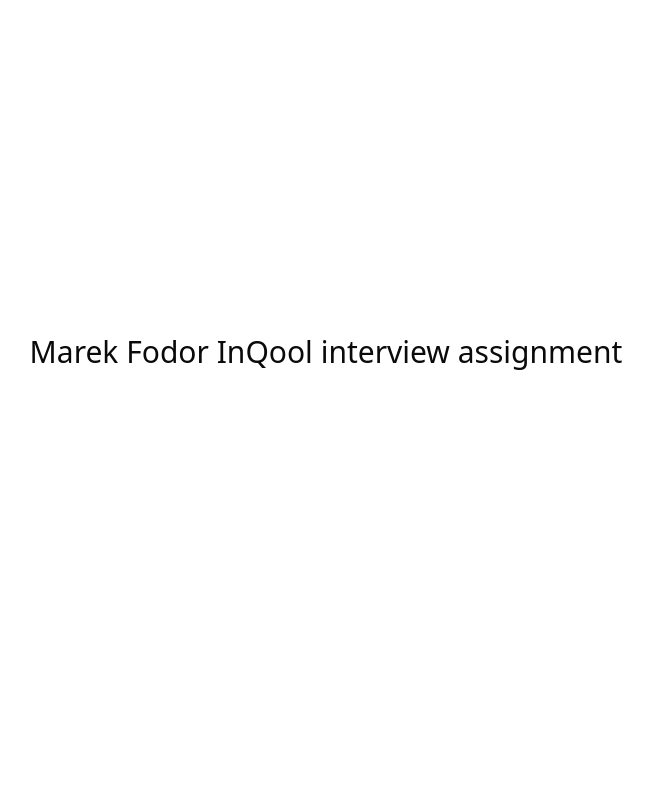
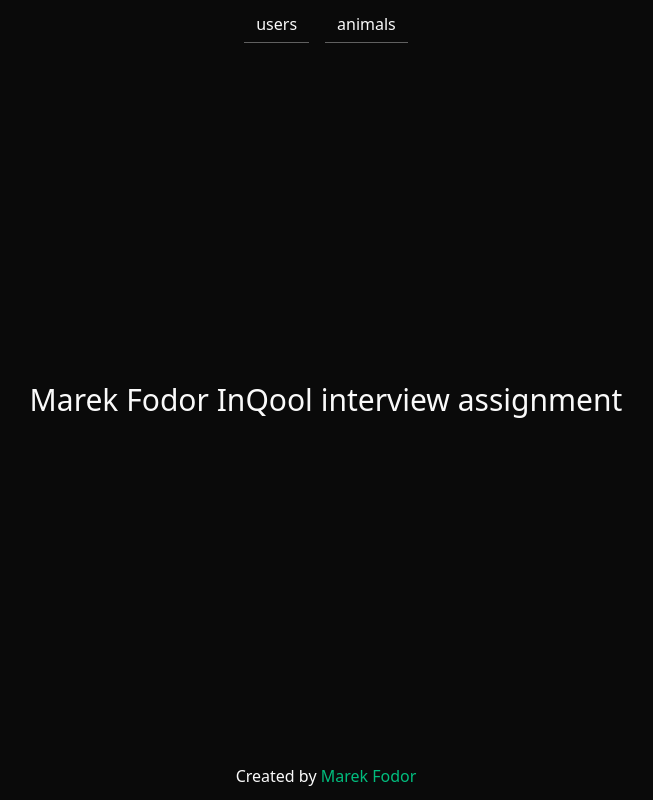
Before and after one commit to Makakusnik/inqool-assignment, a Next.js app: page / in a window 1280 px wide. Shown: the whole page, without its empty margins (314-967 px from the left). Built offline with nearby package versions, Linux system fonts and the light colour scheme.

Commit message:
feat: Add simple navigation and footer to layout.

```diff
--- a/src/app/layout.tsx
+++ b/src/app/layout.tsx
@@ -10,8 +10,7 @@
 
 export const metadata: Metadata = {
   title: "InQool | Assignment",
-  description:
-    "A simple Next.js application created as solution to interview assignment at InQool.",
+  description: "A simple Next.js application created as solution to interview assignment at InQool.",
 };
 
 export default function RootLayout({
@@ -21,8 +20,24 @@
 }>) {
   return (
     <html lang="en">
-      <body className={`${geistSans.variable} antialiased`}>
+      <body className={`${geistSans.variable} antialiased dark`}>
+        <nav className="flex flex-1 justify-center items-center h-12 gap-x-4">
+          <a className="h-fit px-3 py-1.5 border-b border-white/35 hover:border-white/70 active:border-emerald-400 active:text-emerald-400" href="/users">
+            users
+          </a>
+          <a className="h-fit px-3 py-1.5 border-b border-white/35 hover:border-white/70 active:border-emerald-400 active:text-emerald-400" href="/animals">
+            animals
+          </a>
+        </nav>
         <Providers>{children}</Providers>
+        <footer className="row-start-3 flex flex-wrap items-center justify-center h-12">
+          <p>
+            Created by&nbsp;
+            <a className="text-emerald-500 hover:text-emerald-400" href="https://marekus.eu">
+              Marek Fodor
+            </a>
+          </p>
+        </footer>
       </body>
     </html>
   );
```
